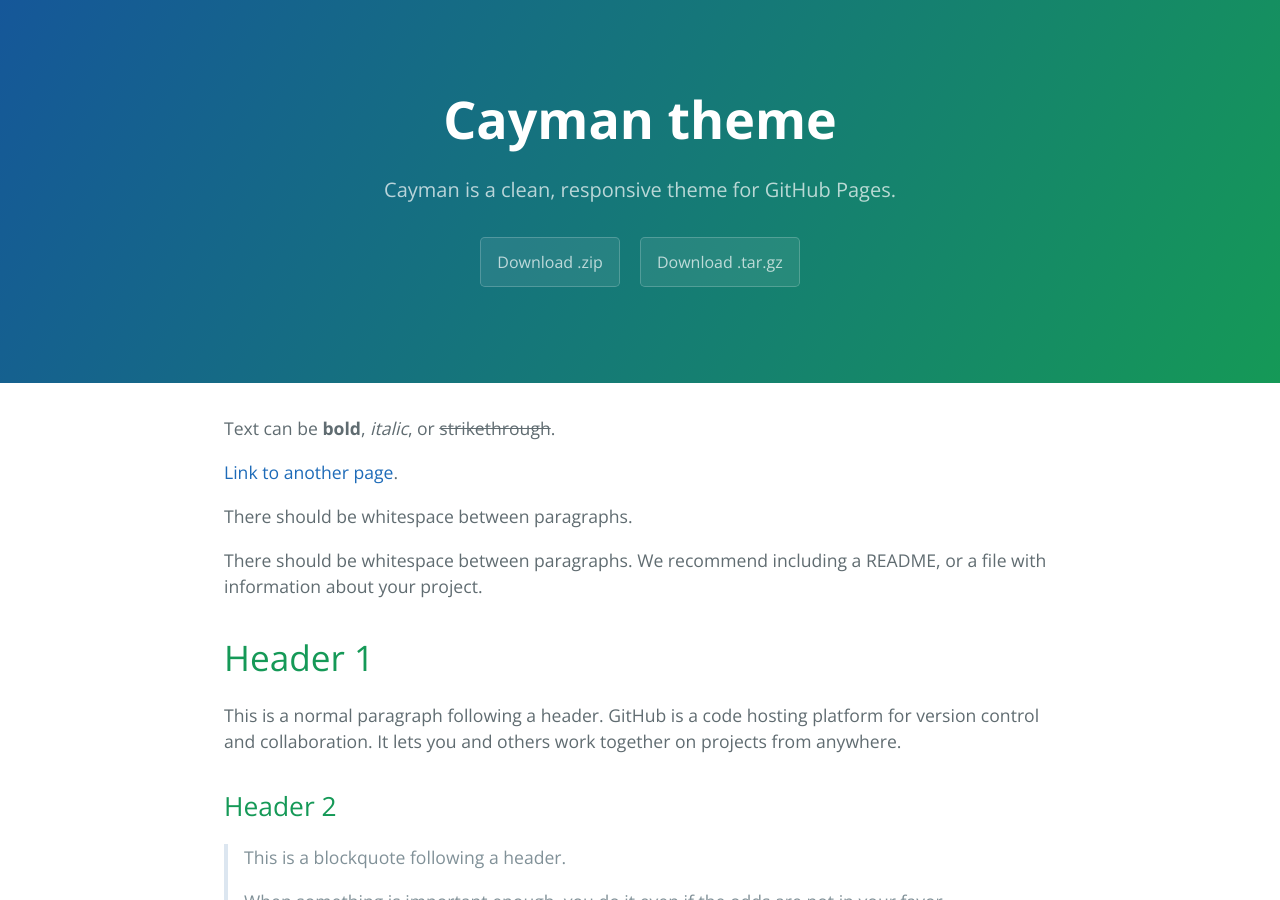
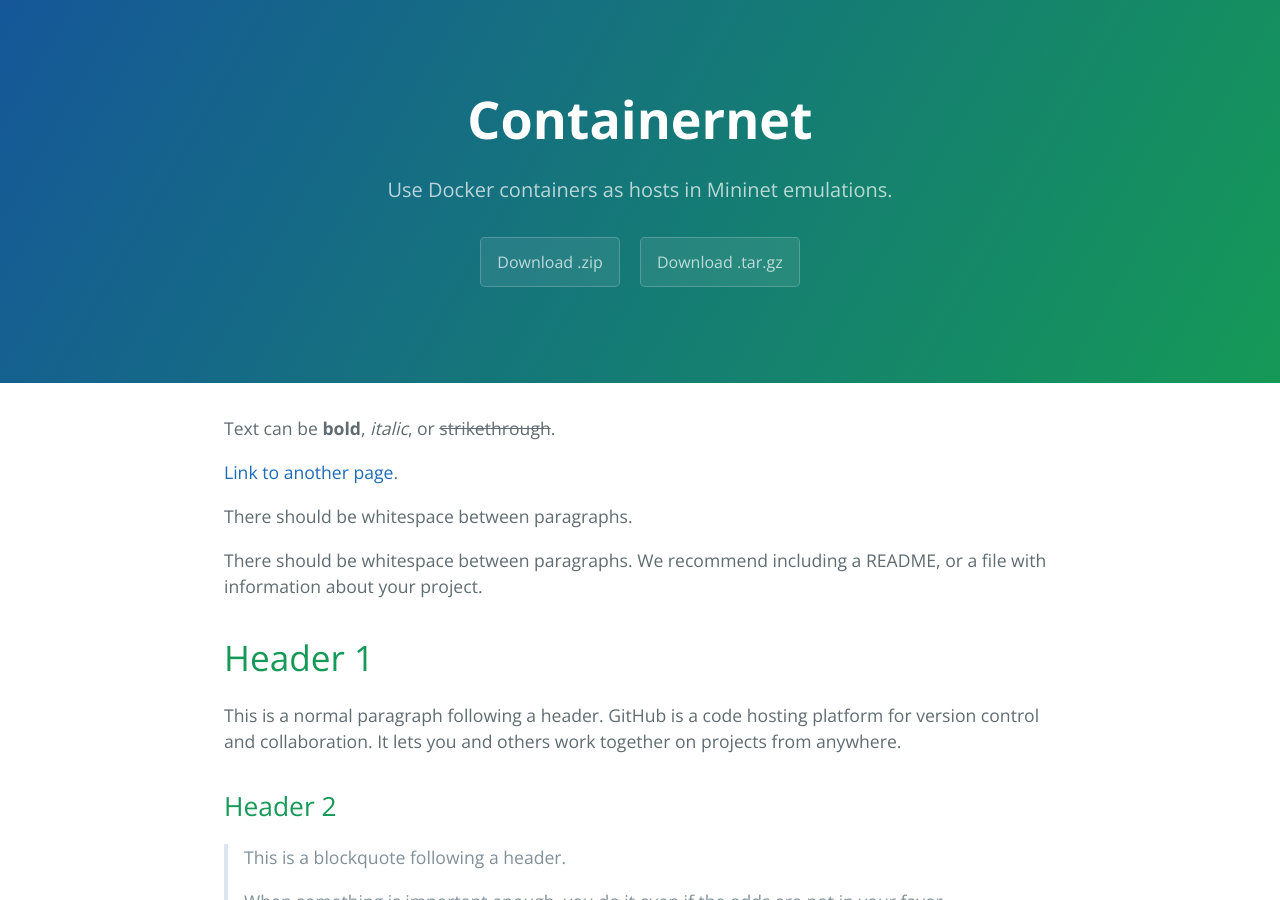
Before and after one commit to containernet/containernet.github.io, a Jekyll site: the page built from index.md, in a window 1280 px wide and 900 px high. Built offline with Jekyll 4.4.1, drawn with Linux system fonts in a browser that asks for light colours.

Commit message:
first config

```diff
--- a/_config.yml
+++ b/_config.yml
@@ -1,5 +1,5 @@
-title: Cayman theme
-description: Cayman is a clean, responsive theme for GitHub Pages.
+title: Containernet
+description: Use Docker containers as hosts in Mininet emulations.
 show_downloads: true
 google_analytics:
 theme: jekyll-theme-cayman
```
